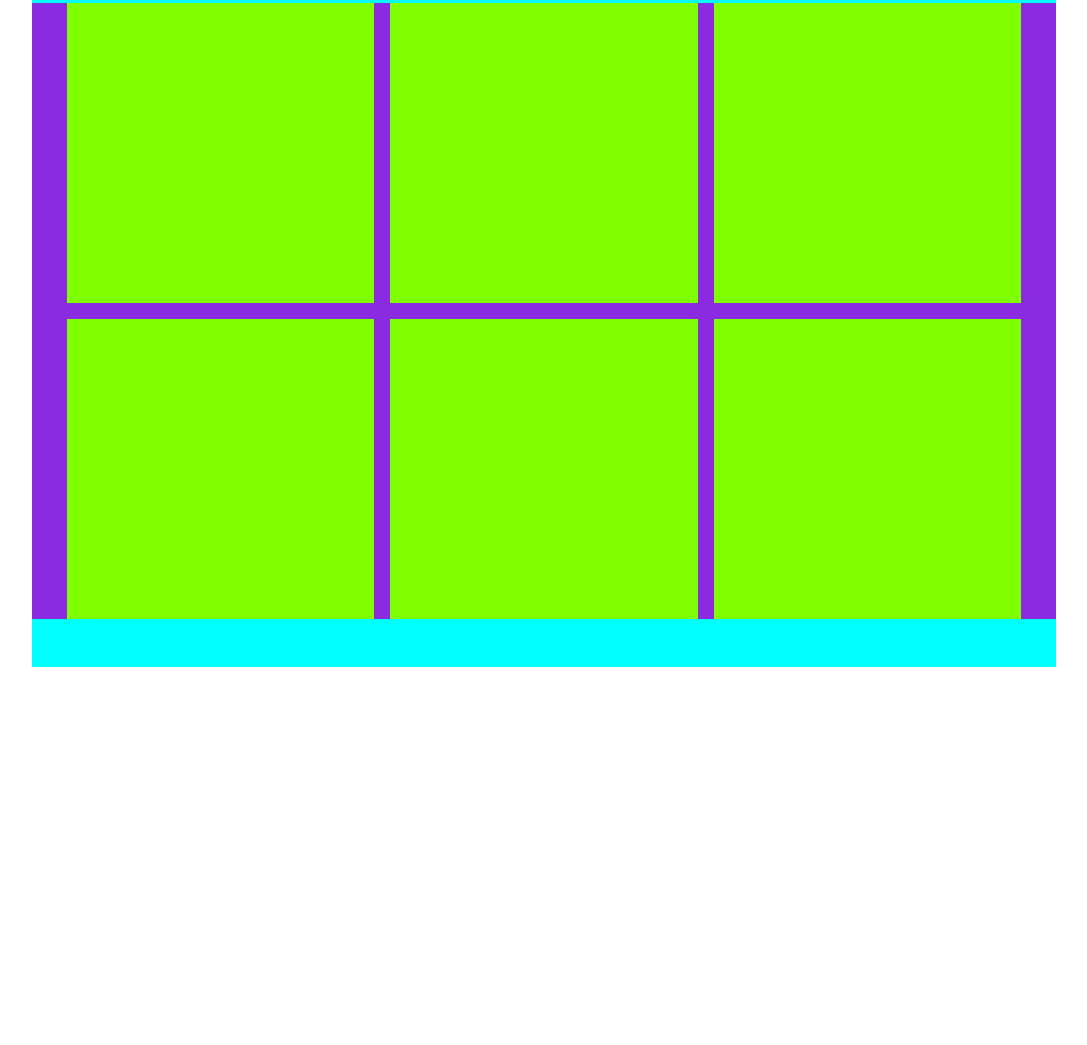
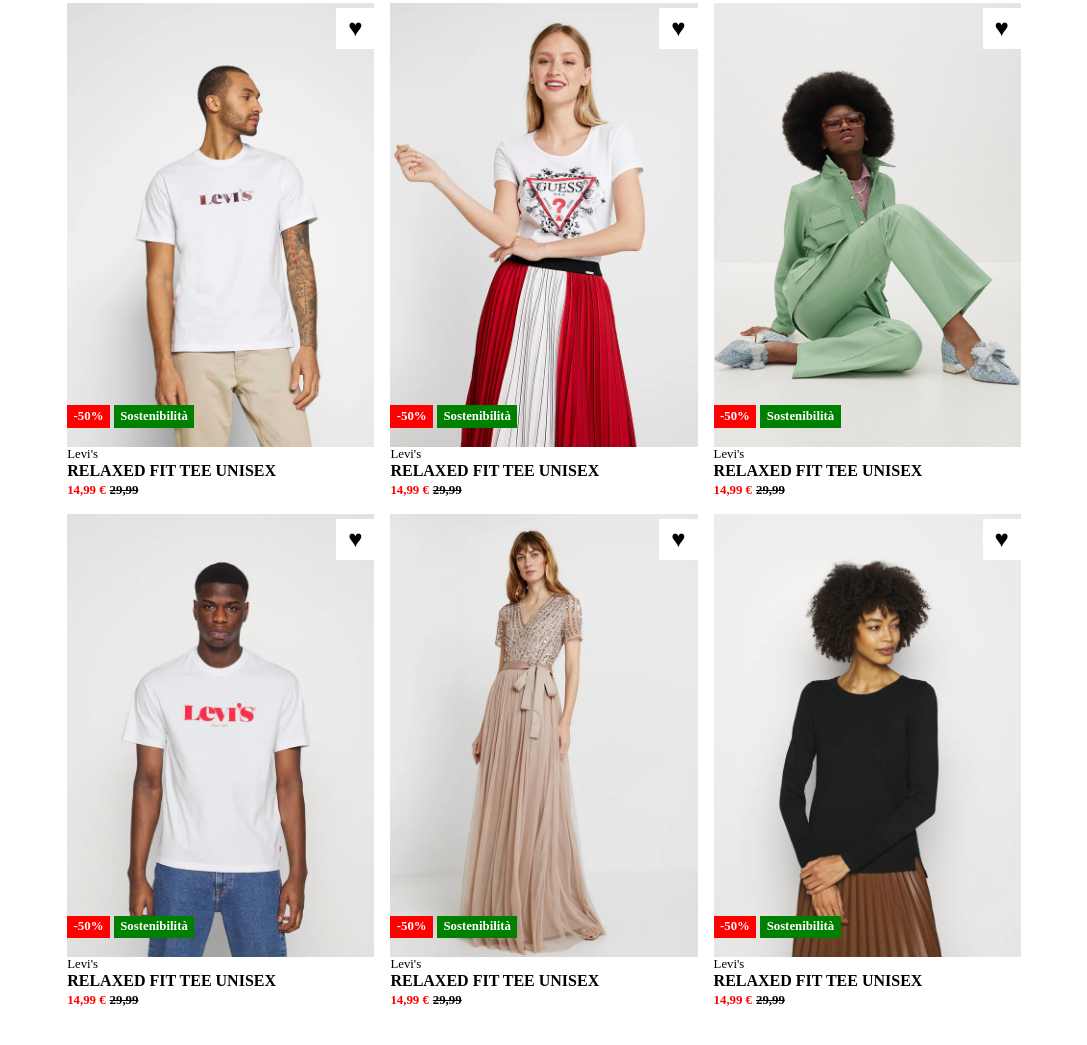
Before and after one commit to DanieleCascio-dev/html-css-boolando, a plain HTML site: page index.html in a window 1280 px wide. Shown: the part 157-1202 px from the top of the page, without its empty margins (96-1183 px from the left). Before the commit the page ends 824 px from the top, so only its background shows below. Drawn offline with Linux system fonts and the light colour scheme.

Commit message:
add: grid (wip)

```diff
--- a/css/style.css
+++ b/css/style.css
@@ -1,5 +1,7 @@
 :root {
   --header-bg: #ff6900;
+  --price: red;
+  --label: #008000;
 }
 
 /* RESET */
@@ -27,6 +29,29 @@
 ul {
   list-style: none;
 }
+
+/* Typography */
+
+h2 {
+  font-size: 1rem;
+}
+
+h4 {
+  font-size: 0.8rem;
+  font-weight: 400;
+}
+
+.price {
+  font-weight: 600;
+  font-size: 0.8rem;
+  color: var(--price);
+}
+.old-price {
+  text-decoration: line-through;
+  font-weight: 600;
+  font-size: 0.8rem;
+}
+/* /Typography */
 
 /* HEADER */
 header {
@@ -63,14 +88,13 @@
 
 .grid {
   /* debug */
-
-  background-color: aqua;
+  /* background-color: aqua; */
   padding: 3rem 0;
 }
 
 .row {
   /* debug */
-  background-color: blueviolet;
+  /* background-color: blueviolet; */
   justify-content: center;
   flex-wrap: wrap;
   gap: 1rem;
@@ -79,8 +103,60 @@
 .card {
   /* debug */
   width: calc(90% / 3);
-  background-color: chartreuse;
-  height: 300px;
+  /* background-color: chartreuse; */
+  position: relative;
+}
+
+.extra {
+  position: absolute;
+  left: 0;
+  bottom: 70px;
+}
+
+.discount {
+  display: inline-block;
+
+  color: #fff;
+  padding: 0.3em 0.5em;
+  font-size: 0.8rem;
+  font-weight: 700;
+}
+
+.coupon {
+  background-color: var(--price);
+}
+
+.label {
+  background-color: var(--label);
+}
+
+.heart {
+  padding: 0.3em 0.5em;
+  background-color: #fff;
+  font-size: 1.5rem;
+  position: absolute;
+  top: 5px;
+  right: 0;
+}
+
+.heart:hover {
+  color: red;
+}
+
+.card-img {
+  display: block;
+}
+
+.card-img-hidden {
+  display: none;
+}
+
+.img:hover .card-img {
+  display: none;
+}
+
+.img:hover .card-img-hidden {
+  display: initial;
 }
 
 /* /Grid */
--- a/index.html
+++ b/index.html
@@ -39,12 +39,114 @@
         <!-- Grid -->
         <div class="grid">
           <div class="row flex">
-            <div class="card"></div>
-            <div class="card"></div>
-            <div class="card"></div>
-            <div class="card"></div>
-            <div class="card"></div>
-            <div class="card"></div>
+            <!-- Card 1 -->
+            <div class="card">
+              <div class="img">
+                <img class="card-img" src="img/1.webp" alt="" />
+                <img class="card-img-hidden" src="img/1b.webp" alt="" />
+              </div>
+              <div class="description">
+                <h4>Levi's</h4>
+                <h2>RELAXED FIT TEE UNISEX</h2>
+                <span class="price">14,99 €</span>
+                <span class="old-price">29,99</span>
+              </div>
+              <div class="extra">
+                <span class="discount coupon">-50%</span>
+                <span class="discount label">Sostenibilità</span>
+              </div>
+              <div class="heart">&hearts;</div>
+            </div>
+            <!-- Card 2 -->
+            <div class="card">
+              <div class="img">
+                <img class="card-img" src="img/2.webp" alt="" />
+                <img class="card-img-hidden" src="img/2b.webp" alt="" />
+              </div>
+              <div class="description">
+                <h4>Levi's</h4>
+                <h2>RELAXED FIT TEE UNISEX</h2>
+                <span class="price">14,99 €</span>
+                <span class="old-price">29,99</span>
+              </div>
+              <div class="extra">
+                <span class="discount coupon">-50%</span>
+                <span class="discount label">Sostenibilità</span>
+              </div>
+              <div class="heart">&hearts;</div>
+            </div>
+            <!-- Card 3 -->
+            <div class="card">
+              <div class="img">
+                <img class="card-img" src="img/3.webp" alt="" />
+                <img class="card-img-hidden" src="img/3b.webp" alt="" />
+              </div>
+              <div class="description">
+                <h4>Levi's</h4>
+                <h2>RELAXED FIT TEE UNISEX</h2>
+                <span class="price">14,99 €</span>
+                <span class="old-price">29,99</span>
+              </div>
+              <div class="extra">
+                <span class="discount coupon">-50%</span>
+                <span class="discount label">Sostenibilità</span>
+              </div>
+              <div class="heart">&hearts;</div>
+            </div>
+            <!-- Card 4 -->
+            <div class="card">
+              <div class="img">
+                <img class="card-img" src="img/4.webp" alt="" />
+                <img class="card-img-hidden" src="img/4b.webp" alt="" />
+              </div>
+              <div class="description">
+                <h4>Levi's</h4>
+                <h2>RELAXED FIT TEE UNISEX</h2>
+                <span class="price">14,99 €</span>
+                <span class="old-price">29,99</span>
+              </div>
+              <div class="extra">
+                <span class="discount coupon">-50%</span>
+                <span class="discount label">Sostenibilità</span>
+              </div>
+              <div class="heart">&hearts;</div>
+            </div>
+            <!-- Card 5 -->
+            <div class="card">
+              <div class="img">
+                <img class="card-img" src="img/5.webp" alt="" />
+                <img class="card-img-hidden" src="img/5b.webp" alt="" />
+              </div>
+              <div class="description">
+                <h4>Levi's</h4>
+                <h2>RELAXED FIT TEE UNISEX</h2>
+                <span class="price">14,99 €</span>
+                <span class="old-price">29,99</span>
+              </div>
+              <div class="extra">
+                <span class="discount coupon">-50%</span>
+                <span class="discount label">Sostenibilità</span>
+              </div>
+              <div class="heart">&hearts;</div>
+            </div>
+            <!-- Card 6 -->
+            <div class="card">
+              <div class="img">
+                <img class="card-img" src="img/6.webp" alt="" />
+                <img class="card-img-hidden" src="img/6b.webp" alt="" />
+              </div>
+              <div class="description">
+                <h4>Levi's</h4>
+                <h2>RELAXED FIT TEE UNISEX</h2>
+                <span class="price">14,99 €</span>
+                <span class="old-price">29,99</span>
+              </div>
+              <div class="extra">
+                <span class="discount coupon">-50%</span>
+                <span class="discount label">Sostenibilità</span>
+              </div>
+              <div class="heart">&hearts;</div>
+            </div>
           </div>
         </div>
         <!-- /Grid -->
```
